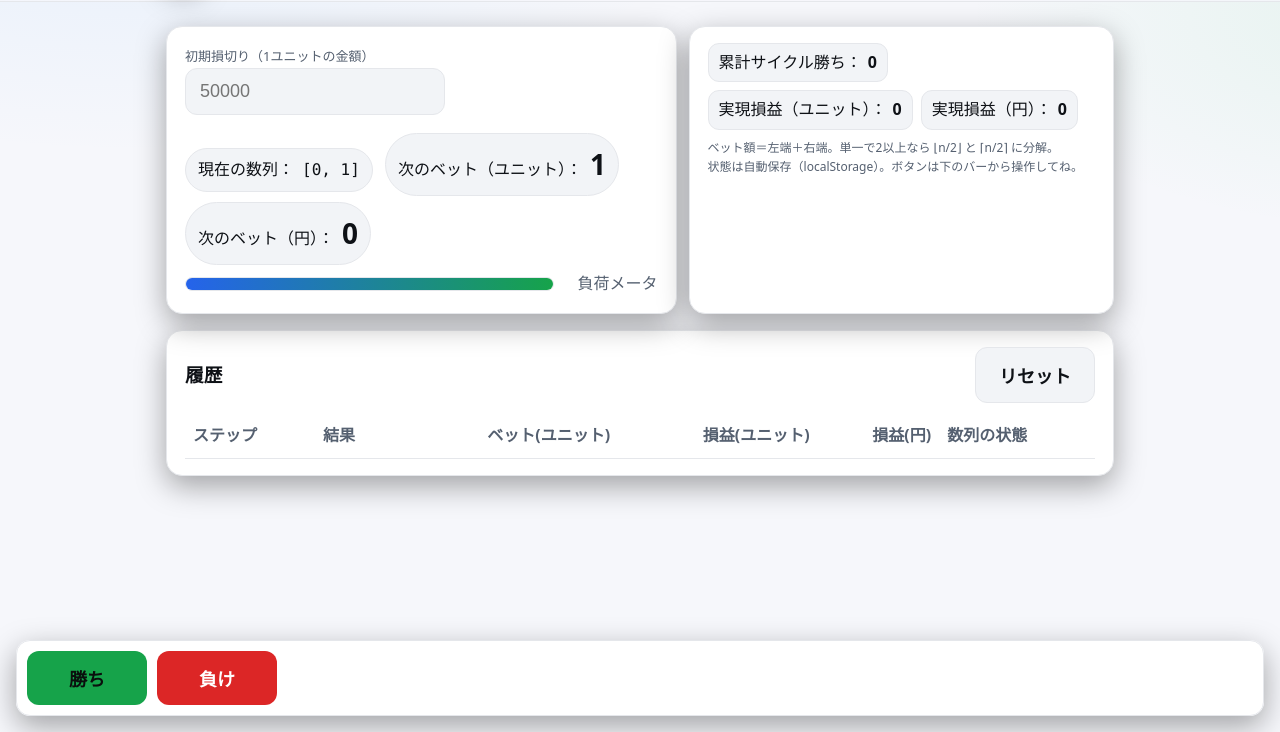
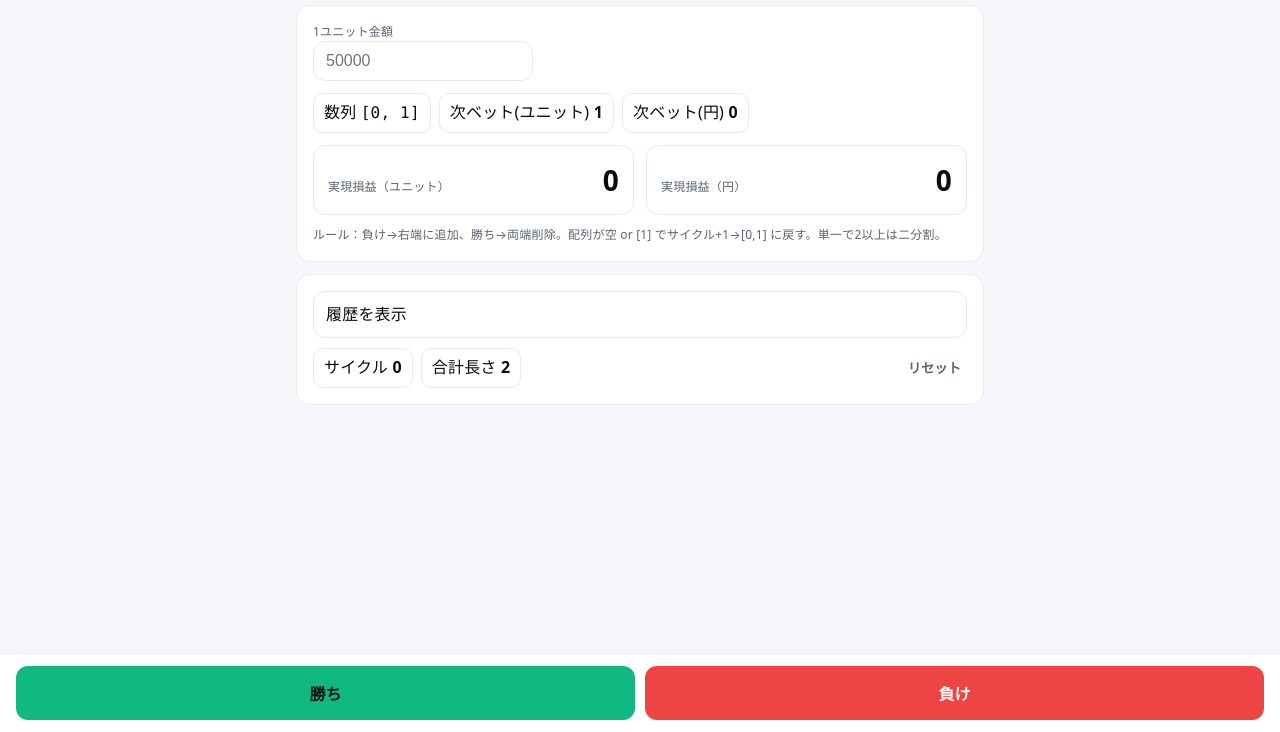
Before and after one commit to jinnma1/montecarlo, a plain HTML site: page index.html in a window 1280 px wide. Shown: the part 68-800 px from the top of the page. Drawn offline with Linux system fonts and the light colour scheme.

Commit message:
Update index.html

```diff
--- a/index.html
+++ b/index.html
@@ -3,380 +3,256 @@
 <head>
 <meta charset="utf-8" />
 <meta name="viewport" content="width=device-width,initial-scale=1,viewport-fit=cover" />
-<title>Monte Carlo Bet Manager</title>
-<meta name="color-scheme" content="light dark">
+<title>Monte Carlo — Minimal</title>
+<meta name="color-scheme" content="light dark" />
 
 <style>
-  /* ---------- Theme & Reset ---------- */
+/* ======== Minimal, information-first design ======== */
 :root{
-    --bg: #0e1116; --surface: #151a22; --muted:#9aa3b2; --text:#eef1f6;
-    --primary:#67b1ff; --ok:#5ad19a; --danger:#ff6b81; --border:#232a36;
-    --chip:#0f141c; --shadow: 0 10px 30px rgba(0,0,0,.35);
+  --bg:#0b0c10; --surface:#12141a; --text:#e8ebf0; --muted:#9aa3b2;
+  --line:#1e222c; --accent:#6aa6ff; --ok:#47d296; --bad:#ff6b6b;
 }
 @media (prefers-color-scheme: light){
   :root{
-      --bg:#f6f7fb; --surface:#ffffff; --muted:#556070; --text:#0e1116;
-      --primary:#2563eb; --ok:#16a34a; --danger:#dc2626; --border:#e5e7eb; --chip:#f2f4f7;
+    --bg:#f6f7fb; --surface:#ffffff; --text:#0b0c10; --muted:#5b6472;
+    --line:#e8eaf0; --accent:#255ef5; --ok:#10b981; --bad:#ef4444;
   }
 }
 *{box-sizing:border-box}
 html,body{height:100%}
 body{
-    margin:0; background:
-      radial-gradient(1000px 500px at 10% -10%, rgba(103,177,255,.12), transparent 60%),
-      radial-gradient(800px 400px at 110% 10%, rgba(90,209,133,.10), transparent 55%),
-      var(--bg);
-    color:var(--text);
-    font:16px/1.6 ui-sans-serif, system-ui, -apple-system, Segoe UI, Roboto, Noto Sans JP, sans-serif;
-  }
-  a{color:inherit}
-
-  /* ---------- Layout ---------- */
-  .wrap{max-width:980px;margin:0 auto;padding:24px 16px 110px}
-  header{
-    position:sticky; top:0; z-index:5; backdrop-filter:saturate(1.2) blur(10px);
-    background:color-mix(in oklab, var(--bg) 78%, transparent);
-    border-bottom:1px solid var(--border);
-  }
-  .h-inner{max-width:980px;margin:0 auto;padding:12px 16px; display:flex; gap:12px; align-items:center; justify-content:space-between}
-  .brand{display:flex; align-items:center; gap:12px}
-  .logo{
-    width:34px;height:34px;border-radius:10px; display:grid;place-items:center;
-    background: linear-gradient(150deg, color-mix(in oklab, var(--primary) 85%, #fff 0%), color-mix(in oklab, var(--ok) 85%, #fff 0%));
-    box-shadow: var(--shadow);
-    color:#fff; font-weight:800;
-  }
-  .title{font-weight:800; letter-spacing:.2px}
-  .muted{color:var(--muted)}
-  .row{display:flex; gap:12px; flex-wrap:wrap; align-items:center}
-
-  /* ---------- Cards ---------- */
-  .card{
-    background:var(--surface); border:1px solid var(--border);
-    border-radius:16px; padding:16px 18px; box-shadow: var(--shadow);
-  }
-  .grid{
-    display:grid; gap:12px;
-    grid-template-columns: 1.2fr 1fr;
-  }
-  @media (max-width:860px){ .grid{grid-template-columns: 1fr} }
-
-  /* ---------- Inputs / Pills ---------- */
-  label{font-size:13px; color:var(--muted)}
-  input[type="number"]{
-    width:260px; max-width:100%;
-    background:var(--chip); color:var(--text);
-    border:1px solid var(--border); border-radius:12px; padding:12px 14px; font-size:18px;
-    outline:none;
-  }
-  .pill{
-    display:inline-flex; align-items:baseline; gap:8px;
-    border:1px solid var(--border); background:var(--chip);
-    border-radius:999px; padding:8px 12px; margin:6px 8px 0 0; font-variant-numeric:tabular-nums;
-  }
-  .seq{font-family: ui-monospace, SFMono-Regular, Menlo, Consolas, monospace}
-
-  /* ---------- Bet Gauge ---------- */
-  .gauge{
-    display:flex; align-items:center; gap:14px; margin-top:6px
-  }
-  .meter{
-    flex:1; height:14px; border-radius:999px; overflow:hidden; border:1px solid var(--border); background:var(--chip);
-  }
-  .bar{height:100%; width:0%; background: linear-gradient(90deg, var(--primary), var(--ok)); transition:width .35s ease}
-  .betnum{font-size:28px; font-weight:800}
-
-  /* ---------- Buttons ---------- */
-  .fab{
-    position:fixed; inset:auto 16px 16px 16px; display:flex; gap:10px; z-index:6;
-    background:color-mix(in oklab, var(--surface) 92%, transparent); border:1px solid var(--border);
-    border-radius:14px; padding:10px; box-shadow: var(--shadow);
-  }
-  .btn{
-    cursor:pointer; border:0; border-radius:12px; padding:14px 16px; font-weight:800; font-size:18px; min-width:120px;
-    transition: transform .04s ease, opacity .2s ease;
-  }
-  .btn:disabled{opacity:.5; cursor:not-allowed}
-  .btn:active{transform:translateY(1px)}
-  .btn-win{background:var(--ok); color:#0a0f0d}
-  .btn-lose{background:var(--danger); color:#fff}
-  .btn-reset{background:var(--chip); color:var(--text); border:1px solid var(--border)}
-
-  /* ---------- Table ---------- */
-  table{width:100%; border-collapse:collapse; margin-top:10px}
-  th, td{padding:10px 8px; border-bottom:1px solid var(--border); text-align:right; font-variant-numeric:tabular-nums}
-  th{color:var(--muted); font-weight:700}
-  td:first-child, th:first-child{ text-align:left }
-  td:last-child, th:last-child{ text-align:left }
-  tbody tr{ transition: background .2s ease }
-  tbody tr.win{ background: color-mix(in oklab, var(--ok) 20%, transparent) }
-  tbody tr.lose{ background: color-mix(in oklab, var(--danger) 15%, transparent) }
-
-  /* ---------- Badges ---------- */
-  .chips{display:flex; flex-wrap:wrap; gap:8px}
-  .chip{
-    background:var(--chip); border:1px solid var(--border); border-radius:11px; padding:6px 10px; display:inline-flex; gap:6px;
-  }
-  .chip strong{font-variant-numeric:tabular-nums}
-
-  /* ---------- Theme Toggle ---------- */
-  .toggle{
-    display:inline-flex; align-items:center; gap:8px; border:1px solid var(--border); background:var(--chip);
-    padding:8px 10px; border-radius:12px; cursor:pointer; user-select:none;
+  margin:0; background:var(--bg); color:var(--text);
+  font:16px/1.6 ui-sans-serif, system-ui, -apple-system, Segoe UI, Roboto, "Noto Sans JP", sans-serif;
+  letter-spacing:.2px;
 }
 
-  /* fancy highlight when bet changes */
-  .flash{animation:flash .5s}
+/* Layout */
+.container{max-width:720px;margin:0 auto;padding:24px 16px 120px}
+h1{margin:2px 0 18px;font-size:18px;font-weight:800;letter-spacing:.3px}
+
+/* Cards */
+.card{background:var(--surface); border:1px solid var(--line); border-radius:14px; padding:16px; margin:12px 0}
+
+/* Top row — key facts only */
+.kpis{display:grid; grid-template-columns:1fr 1fr; gap:12px}
+@media (max-width:640px){ .kpis{grid-template-columns:1fr} }
+
+.kpi{
+  display:flex; align-items:baseline; justify-content:space-between; gap:12px;
+  border:1px solid var(--line); border-radius:12px; padding:12px 14px; background:transparent;
+}
+.kpi .label{font-size:12px;color:var(--muted)}
+.kpi .value{font-variant-numeric:tabular-nums; font-weight:800; font-size:28px}
+
+/* Sequence & next bet */
+.seq{font-family:ui-monospace, SFMono-Regular, Menlo, Consolas, monospace}
+.row{display:flex; gap:12px; flex-wrap:wrap; align-items:center}
+input[type="number"]{
+  width:220px; max-width:100%;
+  background:transparent; color:var(--text);
+  border:1px solid var(--line); border-radius:12px; padding:10px 12px; font-size:16px; outline:none;
+}
+.help{font-size:12px; color:var(--muted)}
+
+/* Buttons — fixed footer, only two primaries + reset text */
+.footer{
+  position:fixed; inset:auto 0 0 0; background:var(--surface); border-top:1px solid var(--line);
+  padding:12px 16px; display:flex; gap:10px; align-items:center; justify-content:space-between;
+}
+.actions{display:flex; gap:10px; flex:1}
+.btn{
+  appearance:none; cursor:pointer; border:1px solid var(--line); border-radius:12px;
+  padding:14px 0; font-weight:800; font-size:16px; flex:1; transition:transform .03s ease, opacity .2s ease;
+  background:transparent; color:var(--text);
+}
+.btn:active{transform:translateY(1px)}
+.btn:disabled{opacity:.45; cursor:not-allowed}
+.btn-win{background:var(--ok); color:#08130f; border-color:transparent}
+.btn-lose{background:var(--bad); color:#fff; border-color:transparent}
+.reset{border:0; background:transparent; color:var(--muted); font-weight:700}
+
+/* Log — collapsed by default to stay clean */
+details{border:1px solid var(--line); border-radius:12px; padding:10px 12px}
+summary{cursor:pointer; list-style:none; outline:none}
+summary::-webkit-details-marker{display:none}
+table{width:100%; border-collapse:collapse; margin-top:10px}
+th,td{padding:10px 6px; border-bottom:1px solid var(--line); text-align:right; font-variant-numeric:tabular-nums}
+th{font-size:12px; color:var(--muted); font-weight:700}
+td:first-child, th:first-child{ text-align:left}
+td:last-child, th:last-child{ text-align:left}
+
+/* Subtle feedback */
+.flash{animation:flash .45s}
 @keyframes flash{
-    from{box-shadow: 0 0 0 0 rgba(103,177,255,.5)}
-    to{box-shadow: 0 0 0 18px rgba(103,177,255,0)}
+  from{box-shadow:0 0 0 0 rgba(106,166,255,.45)}
+  to{box-shadow:0 0 0 20px rgba(106,166,255,0)}
 }
+.badge{font-variant-numeric:tabular-nums; border:1px solid var(--line); border-radius:10px; padding:6px 10px}
+.stack{display:flex; gap:8px; flex-wrap:wrap}
 </style>
 </head>
 <body>
-  <!-- Header -->
-  <header>
-    <div class="h-inner">
-      <div class="brand">
-        <div class="logo">MC</div>
+  <div class="container">
+    <h1>Monte Carlo</h1>
+
+    <!-- Essentials only -->
+    <section class="card">
+      <div class="row" style="justify-content:space-between;align-items:flex-end">
         <div>
-          <div class="title">Monte Carlo Bet Manager</div>
-          <div class="muted" style="font-size:12px">勝ち=両端削除 / 負け=右端にベット額追加 / [1] or 空ならサイクル+1 → リセット</div>
+          <div class="help">1ユニット金額</div>
+          <input id="unit" type="number" min="0" step="1" placeholder="50000" inputmode="numeric" />
         </div>
-      </div>
-      <div class="toggle" id="themeToggle" title="テーマ切替">
-        <span>Theme</span><input id="themeChk" type="checkbox" />
-      </div>
-    </div>
-  </header>
-
-  <!-- Content -->
-  <main class="wrap">
-    <section class="grid">
-      <!-- Left: Controls -->
-      <div class="card">
-        <div class="row">
-          <div>
-            <label>初期損切り（1ユニットの金額）</label><br>
-            <input id="unitInput" type="number" min="0" step="1" placeholder="50000" inputmode="numeric">
-          </div>
-          <div>
-            <span class="pill">現在の数列： <span id="seq" class="seq"></span></span>
-            <span class="pill">次のベット（ユニット）：<span id="betUnits" class="betnum">1</span></span>
-            <span class="pill">次のベット（円）：<span id="betMoney" class="betnum">0</span></span>
+        <div class="stack">
+          <div class="badge">数列 <span id="seq" class="seq">[0, 1]</span></div>
+          <div class="badge">次ベット(ユニット) <b id="betU">1</b></div>
+          <div class="badge">次ベット(円) <b id="betY">0</b></div>
         </div>
       </div>
 
-        <div class="gauge">
-          <div class="meter"><div id="bar" class="bar"></div></div>
-          <div class="muted" style="min-width:90px;text-align:right">負荷メータ</div>
+      <div class="kpis" style="margin-top:12px">
+        <div class="kpi">
+          <div class="label">実現損益（ユニット）</div>
+          <div id="pnlU" class="value">0</div>
+        </div>
+        <div class="kpi">
+          <div class="label">実現損益（円）</div>
+          <div id="pnlY" class="value">0</div>
         </div>
       </div>
 
-      <!-- Right: Stats -->
-      <div class="card">
-        <div class="chips">
-          <div class="chip">累計サイクル勝ち：<strong id="cycles">0</strong></div>
-          <div class="chip">実現損益（ユニット）：<strong id="pnlUnits">0</strong></div>
-          <div class="chip">実現損益（円）：<strong id="pnlMoney">0</strong></div>
-        </div>
-        <div class="muted" style="margin-top:8px;font-size:12px">
-          ベット額＝左端＋右端。単一で2以上なら ⌊n/2⌋ と ⌈n/2⌉ に分解。<br>
-          状態は自動保存（localStorage）。ボタンは下のバーから操作してね。
-        </div>
+      <div class="row" style="margin-top:10px">
+        <div class="help">ルール：負け→右端に追加、勝ち→両端削除。配列が空 or [1] でサイクル+1→[0,1] に戻す。単一で2以上は二分割。</div>
       </div>
     </section>
 
-    <!-- Log -->
-    <section class="card" style="margin-top:16px">
-      <div style="display:flex;align-items:center;justify-content:space-between;gap:12px">
-        <h3 style="margin:0">履歴</h3>
-        <button id="resetBtn" class="btn btn-reset">リセット</button>
-      </div>
-      <table id="logTable">
+    <!-- Collapsible log -->
+    <section class="card">
+      <details id="logBox">
+        <summary>履歴を表示</summary>
+        <table>
           <thead>
             <tr>
               <th style="text-align:left">ステップ</th>
               <th style="text-align:left">結果</th>
-            <th>ベット(ユニット)</th>
-            <th>損益(ユニット)</th>
+              <th>ベット</th>
+              <th>損益(U)</th>
               <th>損益(円)</th>
-            <th style="text-align:left">数列の状態</th>
+              <th style="text-align:left">数列</th>
             </tr>
           </thead>
-        <tbody></tbody>
+          <tbody id="log"></tbody>
         </table>
+      </details>
+      <div class="row" style="justify-content:space-between;margin-top:10px">
+        <div class="stack">
+          <div class="badge">サイクル <b id="cycles">0</b></div>
+          <div class="badge">合計長さ <b id="len">2</b></div>
+        </div>
+        <button id="reset" class="reset" title="すべてリセット">リセット</button>
+      </div>
     </section>
-  </main>
+  </div>
 
-  <!-- Floating Action Bar -->
-  <div class="fab">
-    <button id="winBtn"  class="btn btn-win">勝ち</button>
-    <button id="loseBtn" class="btn btn-lose">負け</button>
+  <!-- Primary actions only -->
+  <div class="footer">
+    <div class="actions">
+      <button id="win"  class="btn btn-win">勝ち</button>
+      <button id="lose" class="btn btn-lose">負け</button>
+    </div>
   </div>
 
 <script>
-/* ===================== Core State ===================== */
-const seqEl = document.getElementById('seq');
-const betUnitsEl = document.getElementById('betUnits');
-const betMoneyEl = document.getElementById('betMoney');
-const unitInput = document.getElementById('unitInput');
-const winBtn = document.getElementById('winBtn');
-const loseBtn = document.getElementById('loseBtn');
-const resetBtn = document.getElementById('resetBtn');
-const logBody = document.querySelector('#logTable tbody');
-const cyclesEl = document.getElementById('cycles');
-const pnlUnitsEl = document.getElementById('pnlUnits');
-const pnlMoneyEl = document.getElementById('pnlMoney');
-const bar = document.getElementById('bar');
-const themeCHK = document.getElementById('themeChk');
+/* ======== State ======== */
+const el = (id)=>document.getElementById(id);
+const seqEl=el('seq'), betU=el('betU'), betY=el('betY');
+const pnlU=el('pnlU'), pnlY=el('pnlY'), unit=el('unit');
+const win=el('win'), lose=el('lose'), resetBtn=el('reset');
+const log=el('log'), cyclesEl=el('cycles'), lenEl=el('len');
 
-const store = {
-  get(){ try{ return JSON.parse(localStorage.getItem('mc_state_pretty')||'{}'); }catch(e){ return {}; } },
-  set(v){ localStorage.setItem('mc_state_pretty', JSON.stringify(v)); }
-};
-const storeTheme = {
-  get(){ return localStorage.getItem('mc_theme')||''; },
-  set(v){ localStorage.setItem('mc_theme', v); }
+const S = {
+  load(){ try{return JSON.parse(localStorage.getItem('mc_minimal')||'{}')}catch{ return {} } },
+  save(v){ localStorage.setItem('mc_minimal', JSON.stringify(v)) }
 };
 
-let seq = [0,1];
-let step = 0;
-let cycles = 0;
-let pnlUnits = 0;
+let seq=[0,1], step=0, cycles=0, pnlUnits=0;
 
-function yen(n){ return Number(n||0).toLocaleString('ja-JP'); }
-function showSeq(){ seqEl.textContent = `[${seq.join(', ')}]`; }
+/* ======== Logic ======== */
+const yen = n => Number(n||0).toLocaleString('ja-JP');
 
-function nextBetUnits(){
-  if (seq.length === 0) return 0;
-  if (seq.length === 1) {
-    if (seq[0] === 1) return 0;
-    const a = Math.floor(seq[0]/2), b = Math.ceil(seq[0]/2);
-    return a + b; // 元の値
+function nextUnits(){
+  if(!seq.length) return 0;
+  if(seq.length===1){
+    if(seq[0]===1) return 0;
+    const a=Math.floor(seq[0]/2), b=Math.ceil(seq[0]/2);
+    return a+b; // =元の値
   }
-  return seq[0] + seq[seq.length-1];
-}
-
-function updateGauge(units){
-  // 見た目の目安ゲージ：配列の合計をざっくり上限にして割合化
-  const sum = seq.reduce((a,b)=>a+b,0) || 1;
-  const pct = Math.min(100, Math.round( (units/sum) * 100 ));
-  bar.style.width = pct + '%';
+  return seq[0]+seq[seq.length-1];
 }
 
 function updateUI(flash=false){
-  showSeq();
-  const units = nextBetUnits();
-  betUnitsEl.textContent = units;
-  const unitMoney = Number(unitInput.value || 0);
-  betMoneyEl.textContent = yen(units * unitMoney);
-  cyclesEl.textContent = cycles;
-  pnlUnitsEl.textContent = pnlUnits;
-  pnlMoneyEl.textContent = yen(pnlUnits * unitMoney);
-  winBtn.disabled = units === 0;
-  loseBtn.disabled = units === 0;
-  updateGauge(units);
-
-  if (flash) {
-    betUnitsEl.classList.remove('flash'); void betUnitsEl.offsetWidth; betUnitsEl.classList.add('flash');
-    betMoneyEl.classList.remove('flash'); void betMoneyEl.offsetWidth; betMoneyEl.classList.add('flash');
+  seqEl.textContent='['+seq.join(', ')+']';
+  lenEl.textContent = seq.length;
+  const u=nextUnits();
+  betU.textContent=u;
+  betY.textContent=yen(u*Number(unit.value||0));
+  pnlU.textContent=pnlUnits;
+  pnlY.textContent=yen(pnlUnits*Number(unit.value||0));
+  win.disabled=lose.disabled=(u===0);
+  if(flash){ betU.classList.add('flash'); betY.classList.add('flash'); setTimeout(()=>{betU.classList.remove('flash'); betY.classList.remove('flash')},450); }
+  S.save({seq,step,cycles,pnlUnits,unit:Number(unit.value||0)});
+  cyclesEl.textContent=cycles;
 }
 
-  // persist
-  store.set({seq, step, cycles, pnlUnits, unitMoney});
+function pushLog(kind,u){
+  const y = u*Number(unit.value||0);
+  const tr=document.createElement('tr');
+  tr.innerHTML = `
+    <td style="text-align:left">${++step}</td>
+    <td style="text-align:left">${kind}</td>
+    <td>${u}</td>
+    <td>${kind==='Win'? '+'+u : '-'+u}</td>
+    <td>${(kind==='Win'?'+':'-')+yen(y)}</td>
+    <td style="text-align:left" class="seq">[${seq.join(', ')}]</td>`;
+  log.prepend(tr);
 }
 
-function pushLog(result, betU){
-  const unitMoney = Number(unitInput.value || 0);
-  const tr = document.createElement('tr');
-  tr.className = result.toLowerCase() === 'win' ? 'win' : 'lose';
-  tr.innerHTML = `
-    <td style="text-align:left">${++step}</td>
-    <td style="text-align:left">${result}</td>
-    <td>${betU}</td>
-    <td>${result === 'Win' ? '+'+betU : '-'+betU}</td>
-    <td>${result === 'Win' ? '+' : '-'}${yen(betU * unitMoney)}</td>
-    <td style="text-align:left" class="seq">[${seq.join(', ')}]</td>
-  `;
-  logBody.prepend(tr);
-}
+function endCycle(){ cycles++; seq=[0,1]; }
 
-function endCycle(){
-  cycles += 1;
-  seq = [0,1];
-}
-
-function onWin(){
-  const betU = nextBetUnits();
-  if (betU === 0) return;
-  pnlUnits += betU;
-
-  if (seq.length >= 2) {
-    seq.shift(); seq.pop();
-  }
-
-  if (seq.length === 0) {
-    pushLog('Win', betU);
-    endCycle();
-  } else if (seq.length === 1) {
-    if (seq[0] === 1) {
-      pushLog('Win', betU);
-      endCycle();
-    } else {
-      const n = seq[0];
-      seq = [Math.floor(n/2), Math.ceil(n/2)];
-      pushLog('Win', betU);
-    }
-  } else {
-    pushLog('Win', betU);
-  }
+function doWin(){
+  const u=nextUnits(); if(!u) return;
+  pnlUnits+=u;
+  if(seq.length>=2){ seq.shift(); seq.pop(); }
+  if(seq.length===0){ pushLog('Win',u); endCycle(); }
+  else if(seq.length===1){
+    if(seq[0]===1){ pushLog('Win',u); endCycle(); }
+    else{ const n=seq[0]; seq=[Math.floor(n/2), Math.ceil(n/2)]; pushLog('Win',u); }
+  }else{ pushLog('Win',u); }
   updateUI(true);
 }
 
-function onLose(){
-  const betU = nextBetUnits();
-  if (betU === 0) return;
-  pnlUnits -= betU;
-  seq.push(betU);
-  pushLog('Lose', betU);
-  updateUI(true);
+function doLose(){
+  const u=nextUnits(); if(!u) return;
+  pnlUnits-=u; seq.push(u); pushLog('Lose',u); updateUI(true);
 }
 
-function resetAll(){
-  if (!confirm('履歴と集計を全てリセットしますか？')) return;
-  seq = [0,1]; step = 0; cycles = 0; pnlUnits = 0;
-  logBody.innerHTML = '';
-  updateUI(true);
+function doReset(){
+  if(!confirm('履歴と集計を全てリセットしますか？')) return;
+  seq=[0,1]; step=0; cycles=0; pnlUnits=0; log.innerHTML=''; updateUI(true);
 }
 
-/* ===================== Theme ===================== */
-function applyTheme(){
-  const pref = storeTheme.get();
-  const light = pref === 'light' || (pref==='' && window.matchMedia && window.matchMedia('(prefers-color-scheme: light)').matches);
-  document.documentElement.style.colorScheme = light ? 'light' : 'dark';
-  themeCHK.checked = light;
-}
-document.getElementById('themeToggle').addEventListener('click', ()=>{
-  const next = themeCHK.checked ? 'dark' : 'light';
-  storeTheme.set(next);
-  applyTheme();
-});
+/* ======== Init ======== */
+win.addEventListener('click', doWin);
+lose.addEventListener('click', doLose);
+resetBtn.addEventListener('click', doReset);
+unit.addEventListener('input', ()=>updateUI(true));
 
-/* ===================== Init ===================== */
-winBtn.addEventListener('click', onWin);
-loseBtn.addEventListener('click', onLose);
-resetBtn.addEventListener('click', resetAll);
-unitInput.addEventListener('input', ()=>updateUI(true));
+const saved=S.load();
+if(saved.unit!=null) unit.value=saved.unit;
+if(Array.isArray(saved.seq) && saved.seq.length) seq=saved.seq;
+if(typeof saved.step==='number') step=saved.step;
+if(typeof saved.cycles==='number') cycles=saved.cycles;
+if(typeof saved.pnlUnits==='number') pnlUnits=saved.pnlUnits;
 
-// Restore state
-const s = store.get();
-if (s.unitMoney != null) unitInput.value = s.unitMoney;
-if (Array.isArray(s.seq) && s.seq.length) seq = s.seq;
-if (typeof s.step === 'number') step = s.step;
-if (typeof s.cycles === 'number') cycles = s.cycles;
-if (typeof s.pnlUnits === 'number') pnlUnits = s.pnlUnits;
-applyTheme();
 updateUI();
 </script>
 </body>
```
Lines whose indentation alone changed are shown as unchanged.
